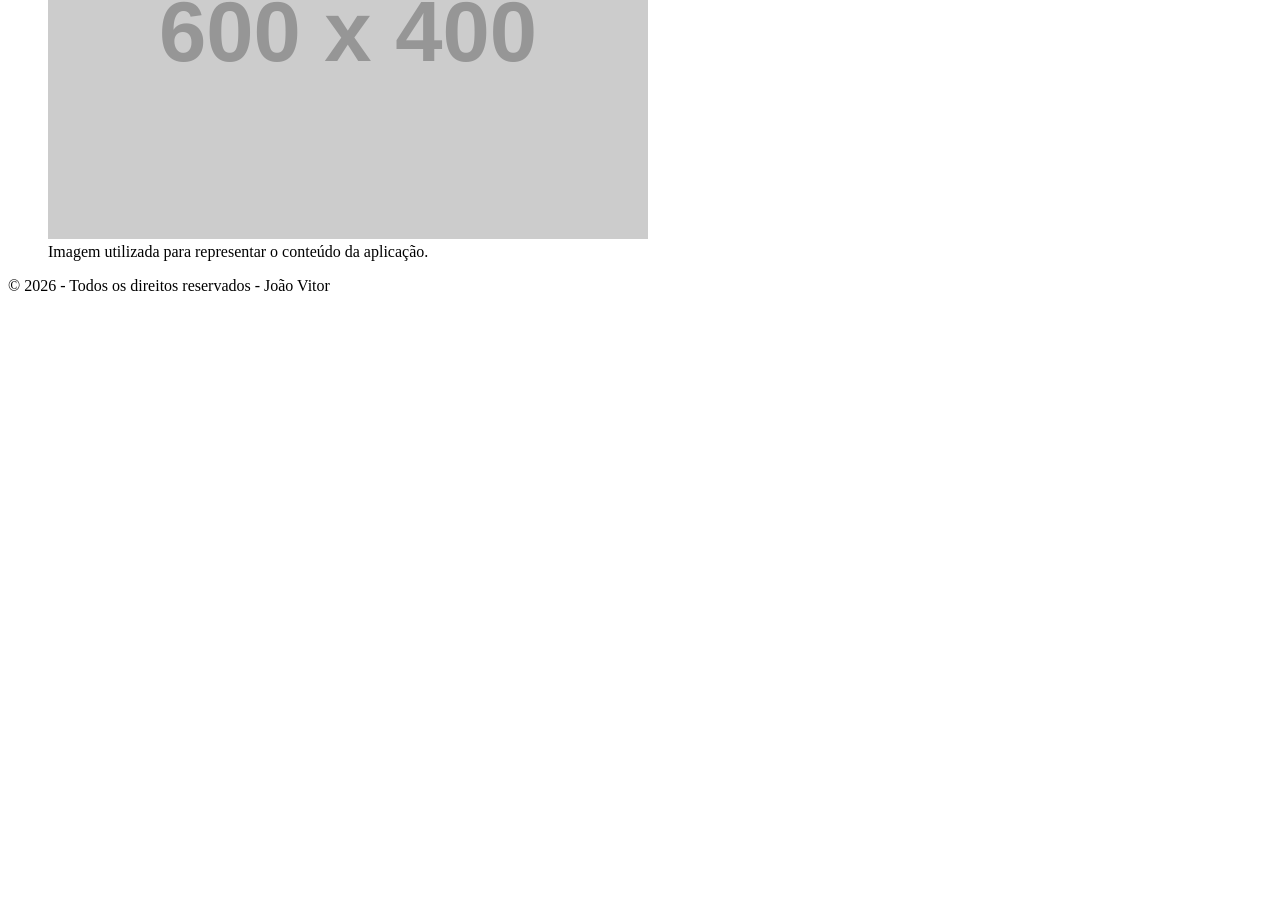
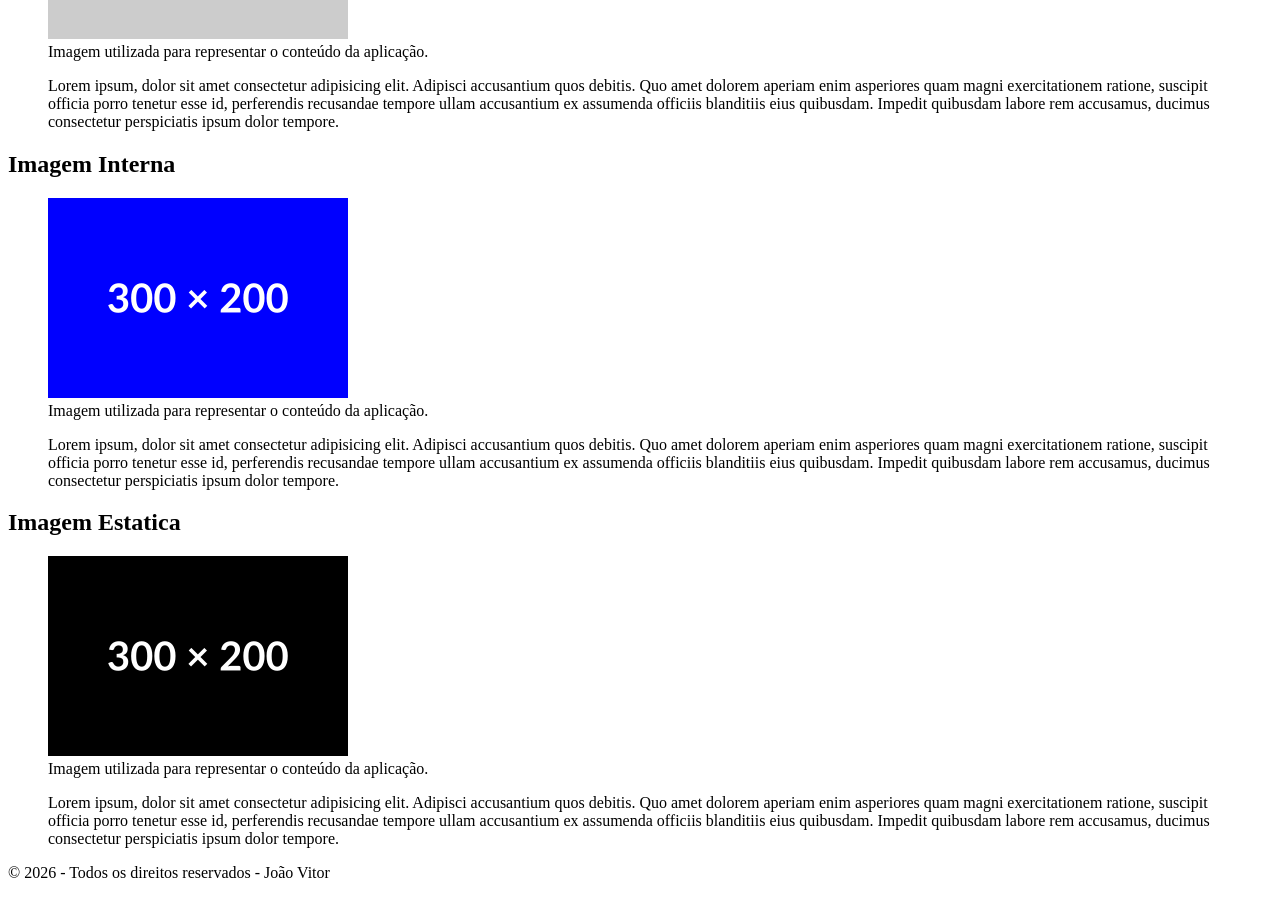
Before and after one commit to 1TDSPJ-26/front-2sem-aula-07, a React (Vite) app in the folder my-app/: page / in a window 1280 px wide. Shown: the part 360-1258 px from the top of the page. Before the commit the page ends 800 px from the top, so only its background shows below. Built offline with nearby package versions, Linux system fonts and the light colour scheme.

Commit message:
feat : Estruturando os hyperlinks de imagem.

```diff
--- a/my-app/src/components/Conteudo/index.tsx
+++ b/my-app/src/components/Conteudo/index.tsx
@@ -1,18 +1,52 @@
+import imgQuadrado from "../../img/quadrado.png";
 export default function Conteudo() {
   return (
     <main>
-      <h2>Conteúdo principal</h2>
+      <section>
+        <h2>Conteúdo principal</h2>
 
       <figure>
         <img
-          src="https://placehold.co/600x400/000000/FFFFFF/png"
+          src="https://placehold.co/300x200/000000/FFFFFF/png"
           alt="Imagem ilustrativa do conteúdo"
         />
 
         <figcaption>
           Imagem utilizada para representar o conteúdo da aplicação.
         </figcaption>
+        <p>Lorem ipsum, dolor sit amet consectetur adipisicing elit. Adipisci accusantium quos debitis. Quo amet dolorem aperiam enim asperiores quam magni exercitationem ratione, suscipit officia porro tenetur esse id, perferendis recusandae tempore ullam accusantium ex assumenda officiis blanditiis eius quibusdam. Impedit quibusdam labore rem accusamus, ducimus consectetur perspiciatis ipsum dolor tempore.</p>
       </figure>
+      </section>
+      <section>
+        <h2>Imagem Interna</h2>
+
+      <figure>
+        <img
+          src={imgQuadrado}
+          alt="Imagem ilustrativa do conteúdo"
+        />
+
+        <figcaption>
+          Imagem utilizada para representar o conteúdo da aplicação.
+        </figcaption>
+        <p>Lorem ipsum, dolor sit amet consectetur adipisicing elit. Adipisci accusantium quos debitis. Quo amet dolorem aperiam enim asperiores quam magni exercitationem ratione, suscipit officia porro tenetur esse id, perferendis recusandae tempore ullam accusantium ex assumenda officiis blanditiis eius quibusdam. Impedit quibusdam labore rem accusamus, ducimus consectetur perspiciatis ipsum dolor tempore.</p>
+      </figure>
+      </section>
+      <section>
+        <h2>Imagem Estatica</h2>
+
+      <figure>
+        <img
+          src="/quadrado-b.png"
+          alt="Imagem ilustrativa do conteúdo"
+        />
+
+        <figcaption>
+          Imagem utilizada para representar o conteúdo da aplicação.
+        </figcaption>
+        <p>Lorem ipsum, dolor sit amet consectetur adipisicing elit. Adipisci accusantium quos debitis. Quo amet dolorem aperiam enim asperiores quam magni exercitationem ratione, suscipit officia porro tenetur esse id, perferendis recusandae tempore ullam accusantium ex assumenda officiis blanditiis eius quibusdam. Impedit quibusdam labore rem accusamus, ducimus consectetur perspiciatis ipsum dolor tempore.</p>
+      </figure>
+      </section>
     </main>
   )
 }
```
Also changed, not shown: my-app/public/quadrado-b.png (added), my-app/src/img/quadrado.png (added).
